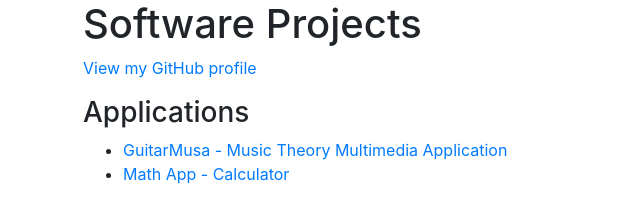
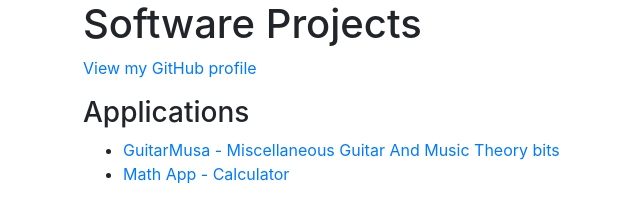
Before and after one commit to stefanprojects/stefanprojects.github.io, a plain HTML site: page index.html in a window 1280 px wide. Shown: the whole page, without its empty margins (2-642 px from the left). Drawn offline with nearby package versions, Linux system fonts and the light colour scheme.

Commit message:
Update index.html

```diff
--- a/index.html
+++ b/index.html
@@ -21,7 +21,7 @@
 			</p>
 			<h3>Applications</h3>
 			<ul>
-				<li><a href="./guitarmusa/">GuitarMusa - Music Theory Multimedia Application</a></li>
+				<li><a href="./guitarmusa/">GuitarMusa - Miscellaneous Guitar And Music Theory bits</a></li>
 				<li><a href="./math-app/">Math App - Calculator</a></li>
 			</ul>
 		</div>
```
